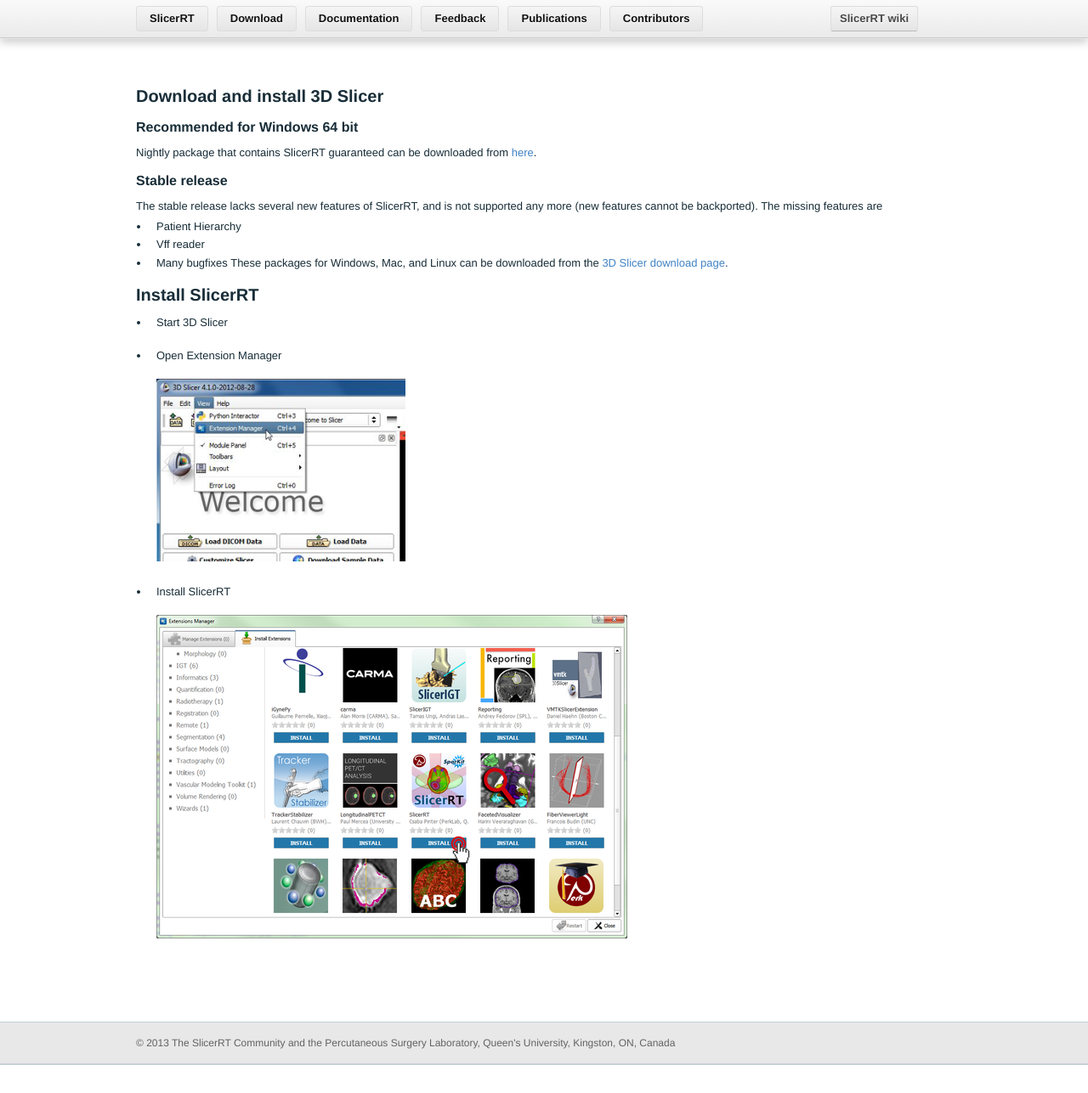
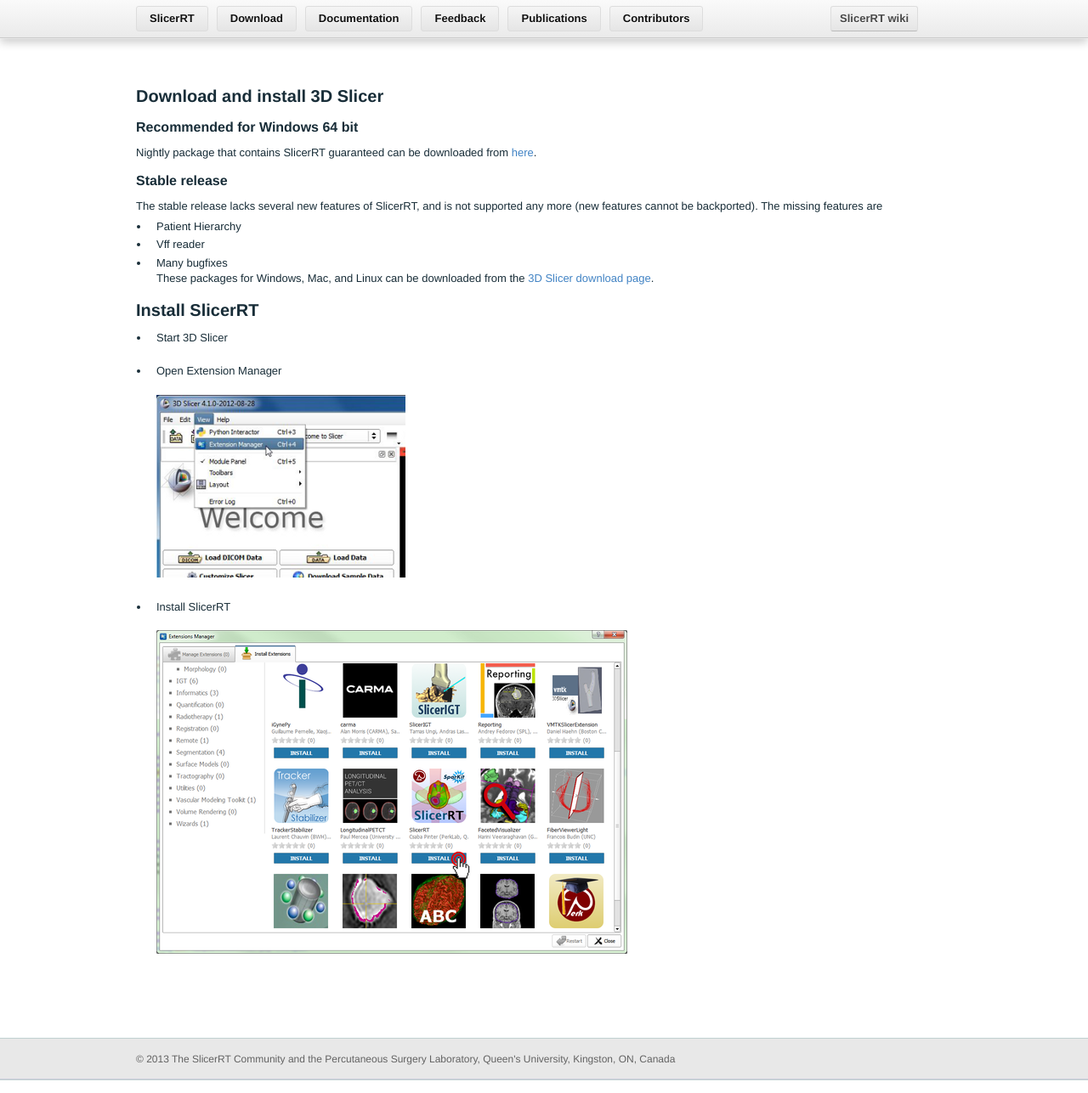
Before and after one commit to Sunderlandkyl/slicerrt.github.com, a Jekyll site: the page built from Download.md, in a window 1280 px wide. Shown: the whole page at 85% size. Built offline with Jekyll 4.4.1, drawn with Linux system fonts in a browser that asks for light colours; Markdown is read by kramdown in place of the engine named in the settings.

```diff
--- a/Download.md
+++ b/Download.md
@@ -11,7 +11,7 @@ The stable release lacks several new features of SlicerRT, and is not supported
 * Patient Hierarchy
 * Vff reader
 * Many bugfixes
-These packages for Windows, Mac, and Linux can be downloaded from the [3D Slicer download page](http://download.slicer.org/).
+<br>These packages for Windows, Mac, and Linux can be downloaded from the [3D Slicer download page](http://download.slicer.org/).
 
 #Install SlicerRT
 
```
